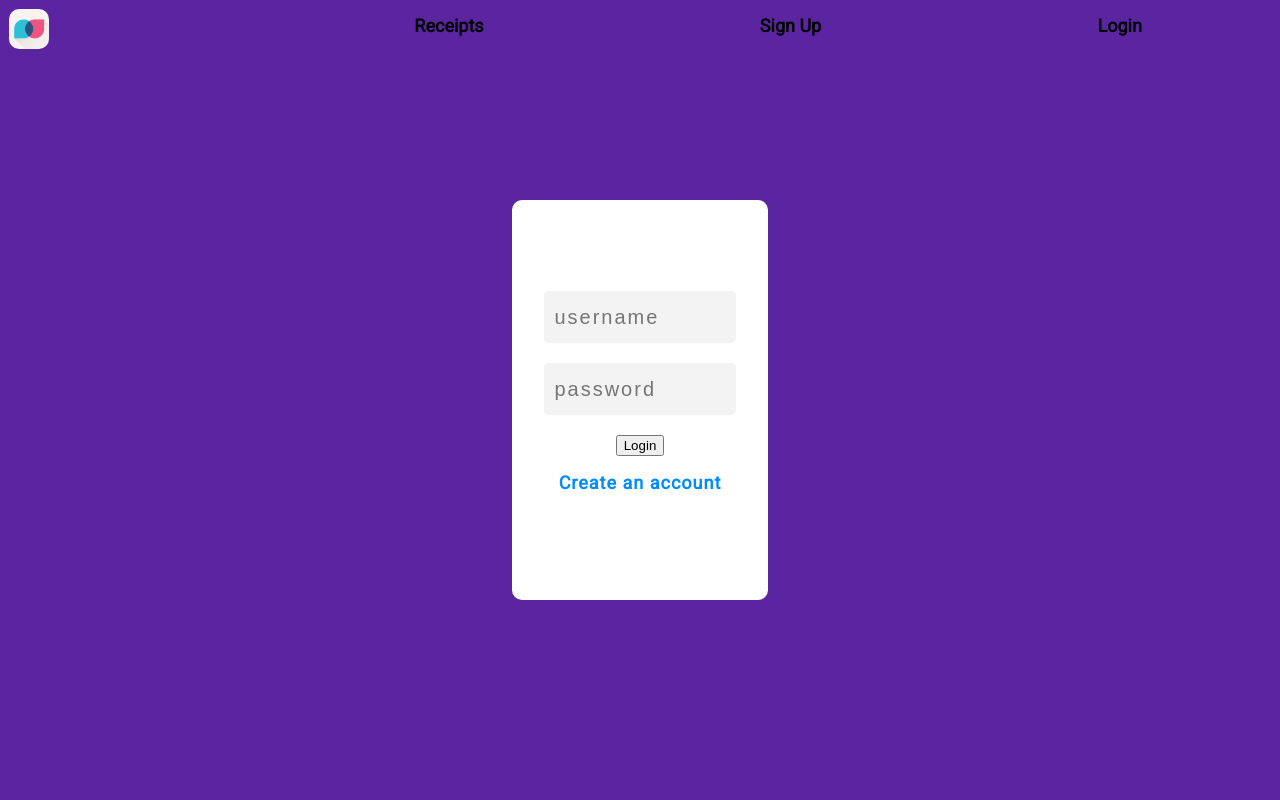
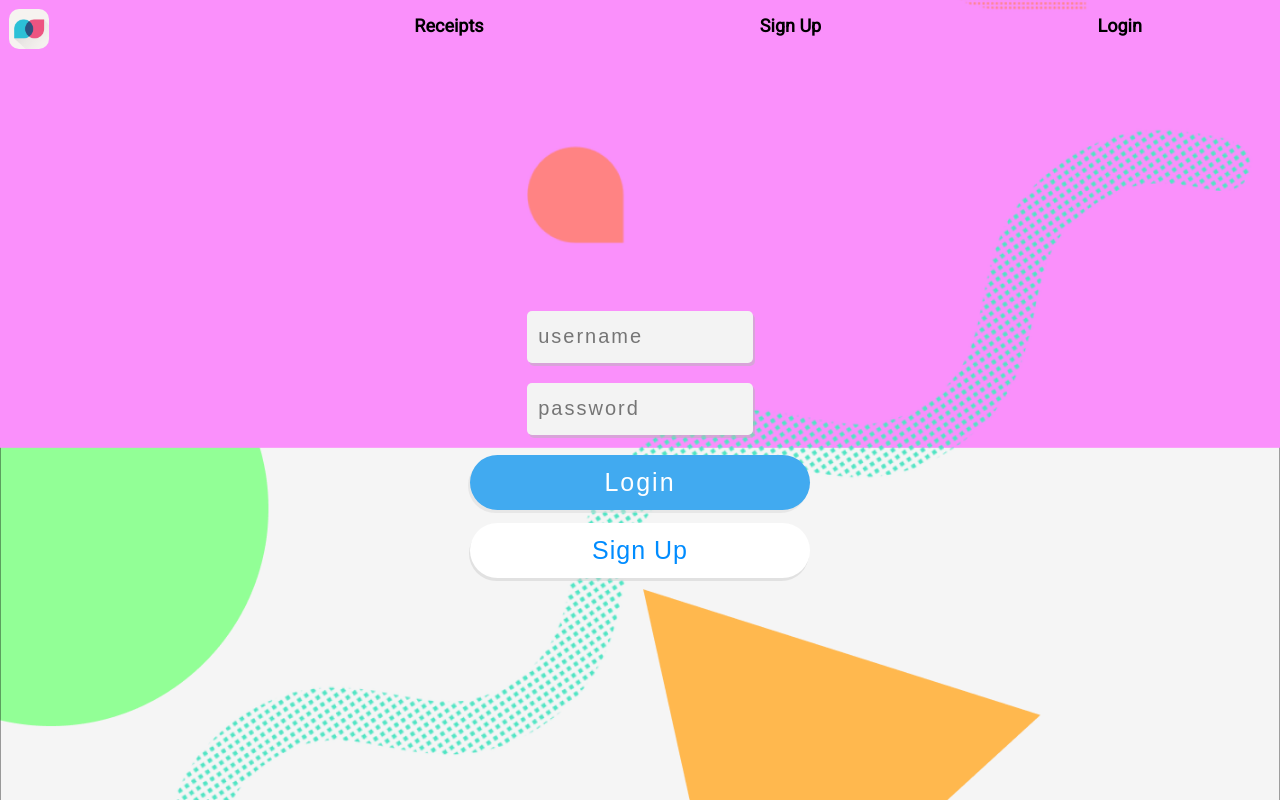
Before and after one commit to Schow94/TabWise, a React (Create React App) app in the folder frontend/: page /login in a window 1280 px wide. Built offline with nearby package versions, Linux system fonts and the light colour scheme.

Commit message:
Improve signup/login styling

```diff
--- a/frontend/src/Landing.css
+++ b/frontend/src/Landing.css
@@ -37,6 +37,7 @@
 	flex-direction: column;
 	justify-content: center;
 	align-items: center;
+	z-index: 0;
 }
 
 .upload-receipt-btn {
@@ -65,7 +66,7 @@
 	background-repeat: no-repeat;
 	background-size: cover;
 	position: relative;
-	z-index: 0;
+	z-index: 2;
 }
 
 .top-container {
--- a/frontend/src/Login.css
+++ b/frontend/src/Login.css
@@ -1,22 +1,48 @@
-.login-body {
-	background-color: rgb(91, 37, 161);
+/* .landing-body {
+	background-image: url("images/body-bg.png");
+	height: 100%;
 	width: 100%;
+	display: flex;
+	flex-direction: column;
+	justify-content: center;
+	align-items: center;
+} */
+
+.login-bg {
+	background-image: url("images/login-bg.png");
 	height: 100%;
+	width: 100%;
+	background-position: center;
+	background-repeat: no-repeat;
+	background-size: cover;
+	position: relative;
 	display: flex;
 	flex-direction: column;
 	justify-content: center;
 	align-items: center;
 }
 
+.top {
+	text-align: center;
+	position: absolute;
+	/* bottom: 0; */
+	/* top: 50%; */
+	/* left: 50%; */
+	color: white;
+	font-size: 30px;
+}
+
 .login-container {
+	padding-top: 8%;
 	display: flex;
 	flex-direction: column;
 	justify-content: center;
 	align-items: center;
-	width: 20%;
-	height: 50%;
-	background-color: white;
+	width: 25%;
+	height: 40%;
+	/* background-color: rgb(219, 219, 219, 0.8); */
 	border-radius: 10px;
+	/* transform: translate(0%, 25%); */
 }
 
 .form-container {
@@ -29,30 +55,53 @@
 
 .input {
 	margin-bottom: 1em;
-	width: 100%;
+	width: 95%;
 	height: 50px;
 	font-size: 20px;
 	letter-spacing: 2px;
 	background-color: rgb(243, 243, 243);
 	border: none;
 	border-radius: 5px;
-	padding-left: 10px;
-	color: red;
+	padding-left: 5%;
+	box-shadow: 2px 3px rgba(184, 183, 183, 0.5);
 }
 
 .login-btn {
-	width: 100%;
+	width: 340px;
 	border: none;
-	height: 50px;
-	border-radius: 8px;
-	background-color: rgb(89, 35, 218);
+	height: 55px;
+	border-radius: 35px;
+	background-color: rgb(65, 170, 240);
 	color: white;
-	font-size: 20px;
+	font-size: 25px;
 	letter-spacing: 2px;
+	box-shadow: -2px 3px rgba(218, 218, 218, 0.5);
+}
+
+.login-btn {
+	cursor: pointer;
+}
+
+.create-account-btn {
+	width: 340px;
+	border: none;
+	height: 55px;
+	border-radius: 35px;
+	background-color: rgb(255, 255, 255);
+	color: rgb(65, 170, 240);
+	letter-spacing: 2px;
+	margin: 1em;
+	box-shadow: -1px 3px rgba(206, 206, 206, 0.5);
+}
+
+.create-account-btn:hover {
+	cursor: pointer;
 }
 
 .create-account {
 	letter-spacing: 1px;
 	color: rgb(0, 140, 255);
 	text-decoration: none;
+	font-size: 25px;
+	font-weight: 400;
 }
--- a/frontend/src/Login.js
+++ b/frontend/src/Login.js
@@ -36,7 +36,7 @@ const Login = ({ login }) => {
 	};
 
 	return (
-		<div className="login-body">
+		<div className="login-bg">
 			<div className="login-container">
 				<form className="form-container" onSubmit={(e) => handleSubmit(e)}>
 					<input
@@ -56,16 +56,14 @@ const Login = ({ login }) => {
 						onChange={handlePasswordChange}
 						autoComplete="new-password"
 					/>
-					<button>Login</button>
+					<button className="login-btn">Login</button>
 				</form>
 
-				<div>
-					<p>
-						<Link to="/signup" className="create-account">
-							Create an account
-						</Link>
-					</p>
-				</div>
+				<button className="create-account-btn">
+					<Link className="create-account" to="/signup">
+						Sign Up{" "}
+					</Link>
+				</button>
 			</div>
 		</div>
 	);
--- a/frontend/src/Review.css
+++ b/frontend/src/Review.css
@@ -1,7 +1,7 @@
 .bg-body {
 	background-image: url("images/body-bg.png");
-	/* min-height: 100%;
-	width: 100%; */
+	min-height: 100%;
+	width: 100%;
 	display: flex;
 	flex-direction: column;
 	justify-content: center;
@@ -12,11 +12,13 @@
 
 .review-body {
 	width: 100%;
+	height: 100%;
 	margin-top: 3%;
 	/* background-color: red; */
 	display: flex;
 	flex-direction: column;
 	align-items: center;
+	justify-content: center;
 	/* background-color: green; */
 	margin-bottom: 5em;
 }
@@ -219,3 +221,15 @@ td {
 	font-size: 16px;
 	color: grey;
 }
+
+.no-receipt {
+	background-color: rgba(240, 171, 171, 0.8);
+	width: 50%;
+	height: 50%;
+	display: flex;
+	justify-content: center;
+	align-items: center;
+	border-radius: 20px;
+	color: red;
+	font-size: 25px;
+}
--- a/frontend/src/Review.js
+++ b/frontend/src/Review.js
@@ -108,7 +108,9 @@ const Review = ({ receipt }) => {
 						</table>
 					</div>
 				) : (
-					"Please upload a receipt first"
+					<div className="no-receipt">
+						<h1>Please upload a receipt first</h1>
+					</div>
 				)}
 			</div>
 		</div>
--- a/frontend/src/Signup.js
+++ b/frontend/src/Signup.js
@@ -69,7 +69,7 @@ const Signup = ({ addToken }) => {
 	};
 
 	return (
-		<div className="login-body">
+		<div className="login-bg">
 			<div className="login-container">
 				<form
 					className="form-container"
@@ -100,7 +100,7 @@ const Signup = ({ addToken }) => {
 						onChange={handlePasswordChange}
 						autoComplete="new-password"
 					/>
-					<button className="create-account">Sign Up</button>
+					<button className="login-btn">Sign Up</button>
 				</form>
 			</div>
 		</div>
```
Also changed, not shown: frontend/src/images/login-bg.png (added).
